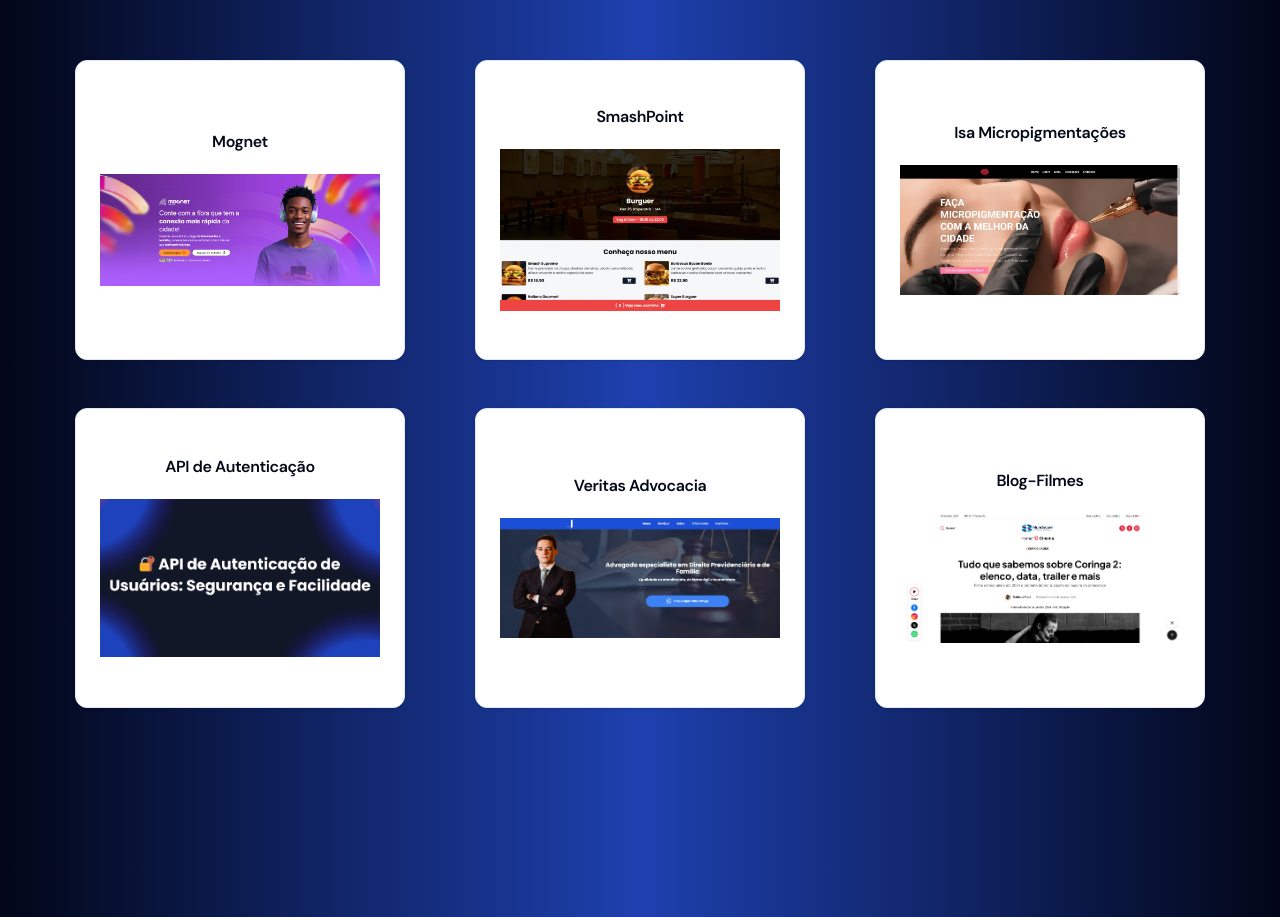
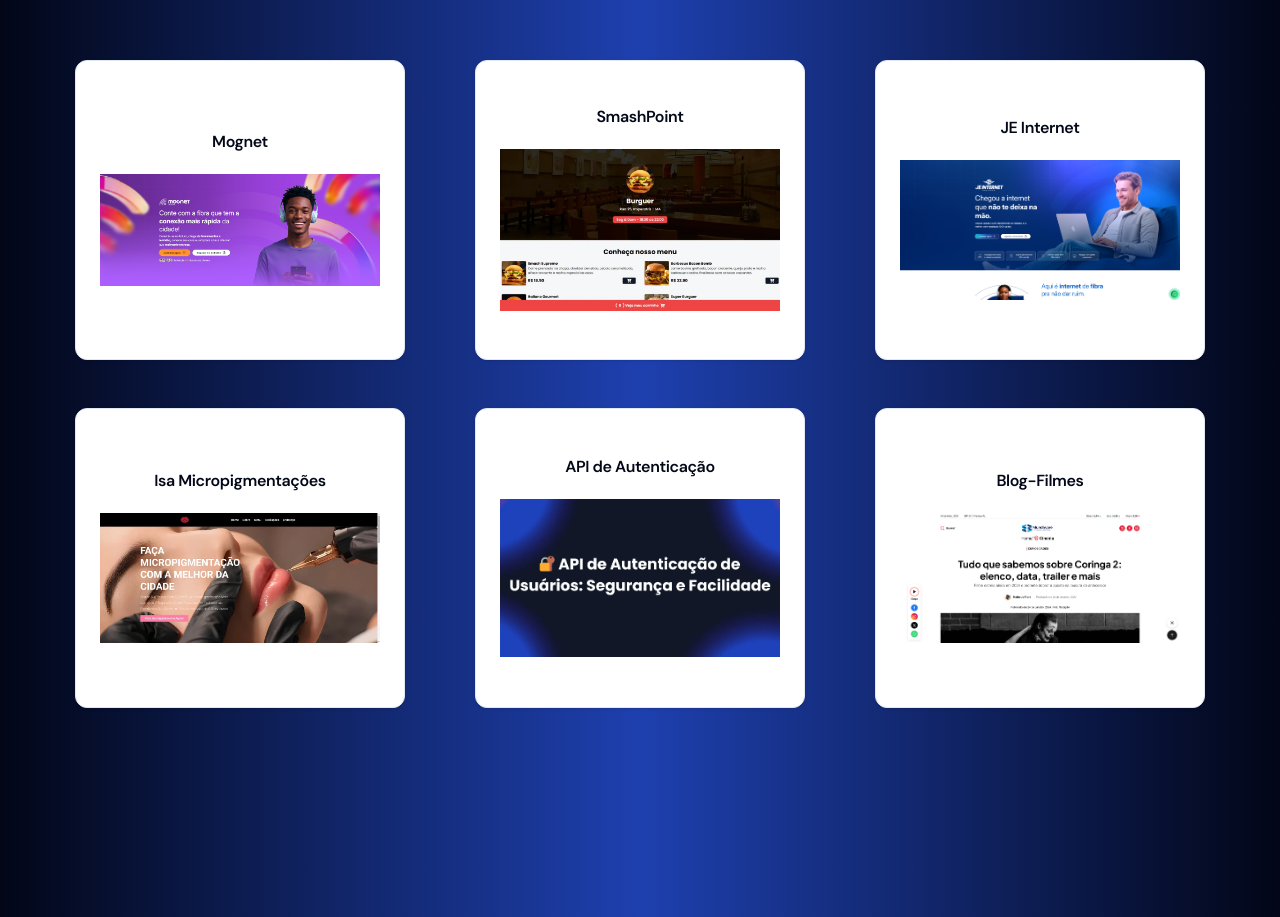
Before and after one commit to mizaeldragon/front-portfolio-mizael, a React (Vite) app: page / in a window 1280 px wide. Shown: the part 2940-3857 px from the top of the page. Built offline with nearby package versions, Linux system fonts and the light colour scheme.

Commit message:
feat: add novo projeto no pf

```diff
--- a/src/pages/Projects/Projects.jsx
+++ b/src/pages/Projects/Projects.jsx
@@ -2,7 +2,7 @@
 import blogImg from "../../assets/img/img-blog.webp";
 import lpIsa from "../../assets/img/lpIsa.webp";
 import bgCardapio from "../../assets/img/bg-cardapio.webp";
-import lpAdv from "../../assets/img/p-1.webp";
+import lpJE from "../../assets/img/lpJE.webp";
 import authUser from "../../assets/img/auth-user.webp";
 import mogImg from "../../assets/img/mognet.png";
 import { Card, CardContent, CardHeader, CardTitle } from "@/components/ui/card";
@@ -40,6 +40,19 @@
   },
   {
     id: 3,
+    title: "JE Internet",
+    description:
+      "Landing page para serviços de internet.",
+    technologies: [
+      <FaReact className="w-16 h-16 text-blue-600 animate-grow-ShrinkButton" />,
+      <RiTailwindCssFill className="w-16 h-16 animate-grow-ShrinkButton" />,
+      <SiShadcnui className="w-14 h-14 text-white animate-grow-ShrinkButton" />,
+    ],
+    image: lpJE,
+    link: "https://site.jeinternet.com.br/",
+  },
+  {
+    id: 4,
     title: "Isa Micropigmentações",
     description:
       "Landing page para apresentar os serviços de micropigmentação.",
@@ -52,7 +65,7 @@
     link: "https://mizaeldragon.github.io/isa-micropigmentacao/",
   },
   {
-    id: 4,
+    id: 5,
     title: "API de Autenticação",
     description:
       "Este projeto é uma API simples para cadastro, autenticação e listagem de usuários.",
@@ -64,19 +77,6 @@
     ],
     image: authUser,
     link: "https://github.com/mizaeldragon/autenticacao-usuario",
-  },
-  {
-    id: 5,
-    title: "Veritas Advocacia",
-    description:
-      "Landing page para advogados com foco em captar clientes online.",
-    technologies: [
-      <FaHtml5 className="w-16 h-16 text-orange-500 animate-grow-ShrinkButton" />,
-      <FaCss3Alt className="w-16 h-16 animate-grow-ShrinkButton" />,
-      <SiJavascript className="w-14 h-14 text-yellow-400 mt-1 animate-grow-ShrinkButton" />,
-    ],
-    image: lpAdv,
-    link: "https://landing-page-advogado.vercel.app/",
   },
   {
     id: 6,
```
Also changed, not shown: src/assets/img/lpJE.webp (added).
